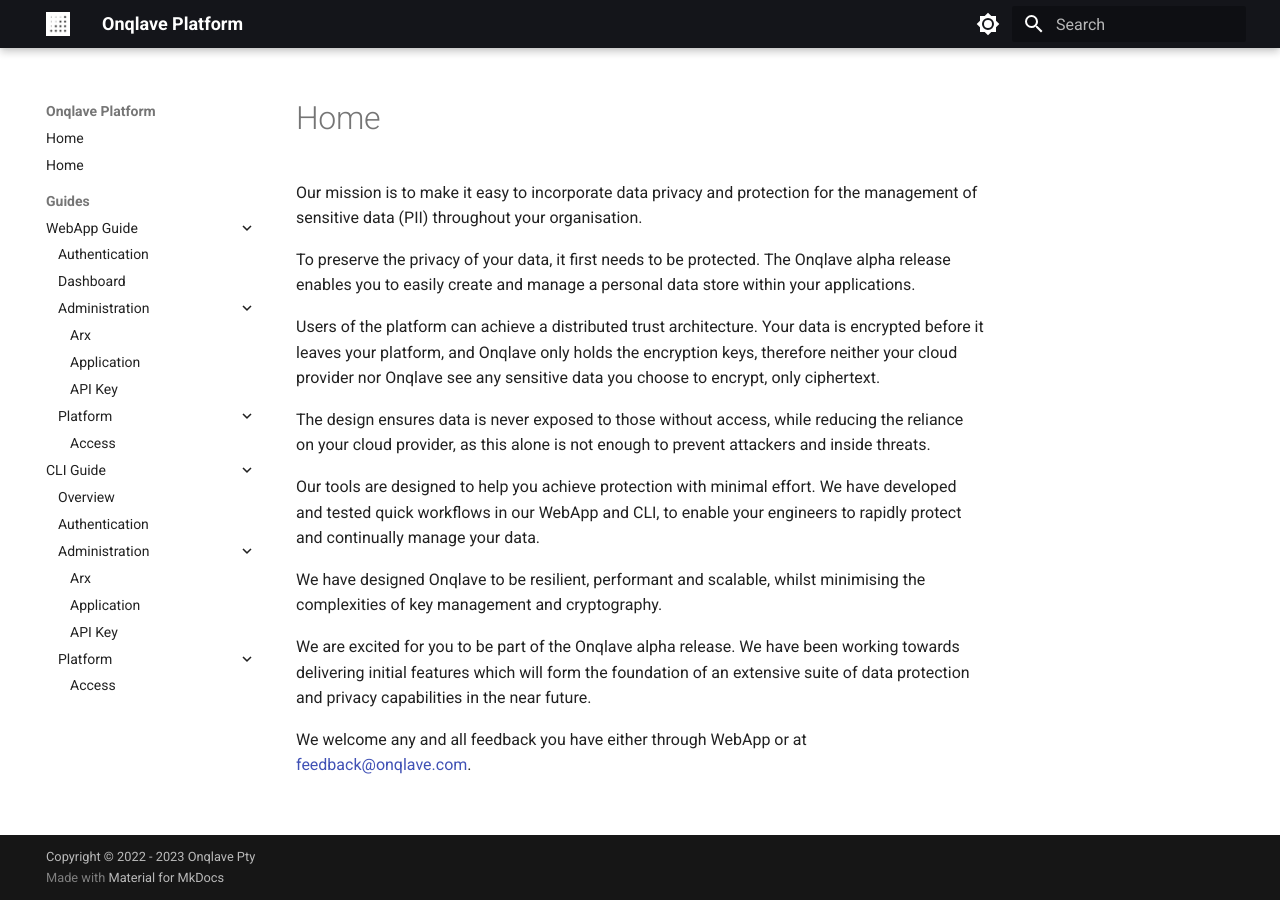
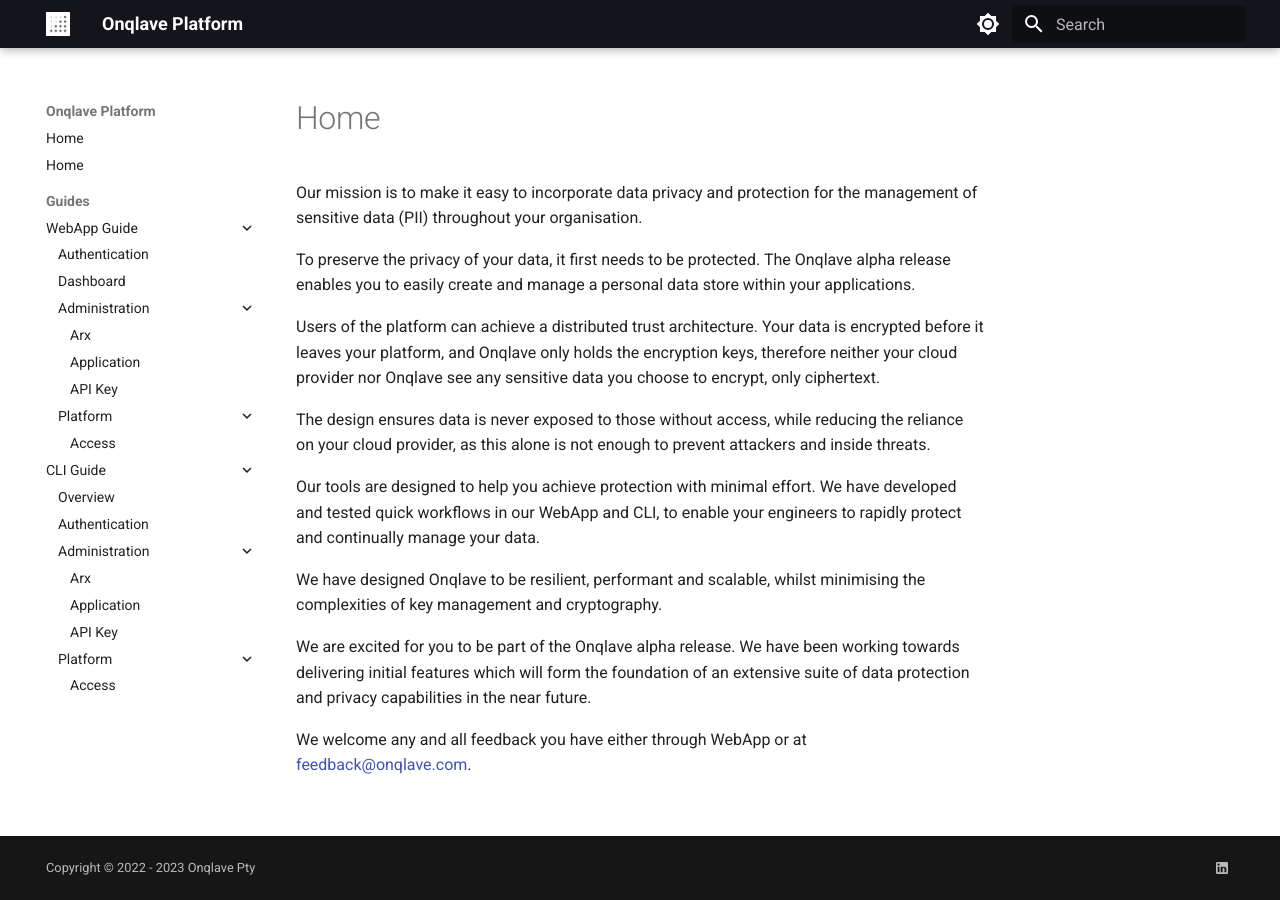
Before and after one commit to onqlavelabs/onqlave.docs, an MkDocs documentation site: the page built from docs/index.md, in a window 1280 px wide. Built offline with MkDocs 1.6.1 and Material for MkDocs 9.7.7, drawn with Linux system fonts in a browser that asks for light colours; the version menu is left out; part of the change alters nothing that is shown.

```diff
--- a/mkdocs.yml
+++ b/mkdocs.yml
@@ -2,6 +2,14 @@ site_name: Onqlave Platform
 site_author: Onqlave Pty
 
 copyright: Copyright &copy; 2022 - 2023 Onqlave Pty
+extra:
+    social:
+      - icon: material/linkedin
+        link: https://www.linkedin.com/company/onqlave/
+    generator: false
+    version:
+      provider: mike
+      default: 0.0.1
 
 theme:
   name: material
@@ -26,7 +34,16 @@ theme:
   plugins:
     - search
     - navigation
+    - mike:
+        alias_type: symlink
+        redirect_template: null
+        deploy_prefix: ''
+        canonical_version: null
+        version_selector: true
+        css_dir: css
+        javascript_dir: js
   features:
+    - annouce.dismiss
     - navigation.indexes
     - navigation.footer
     - navigation.instant
@@ -39,6 +56,7 @@ theme:
     - search.highlight
     - search.share
     - search.suggest
+    - header.autohide
 
 markdown_extensions:
   - attr_list
```
